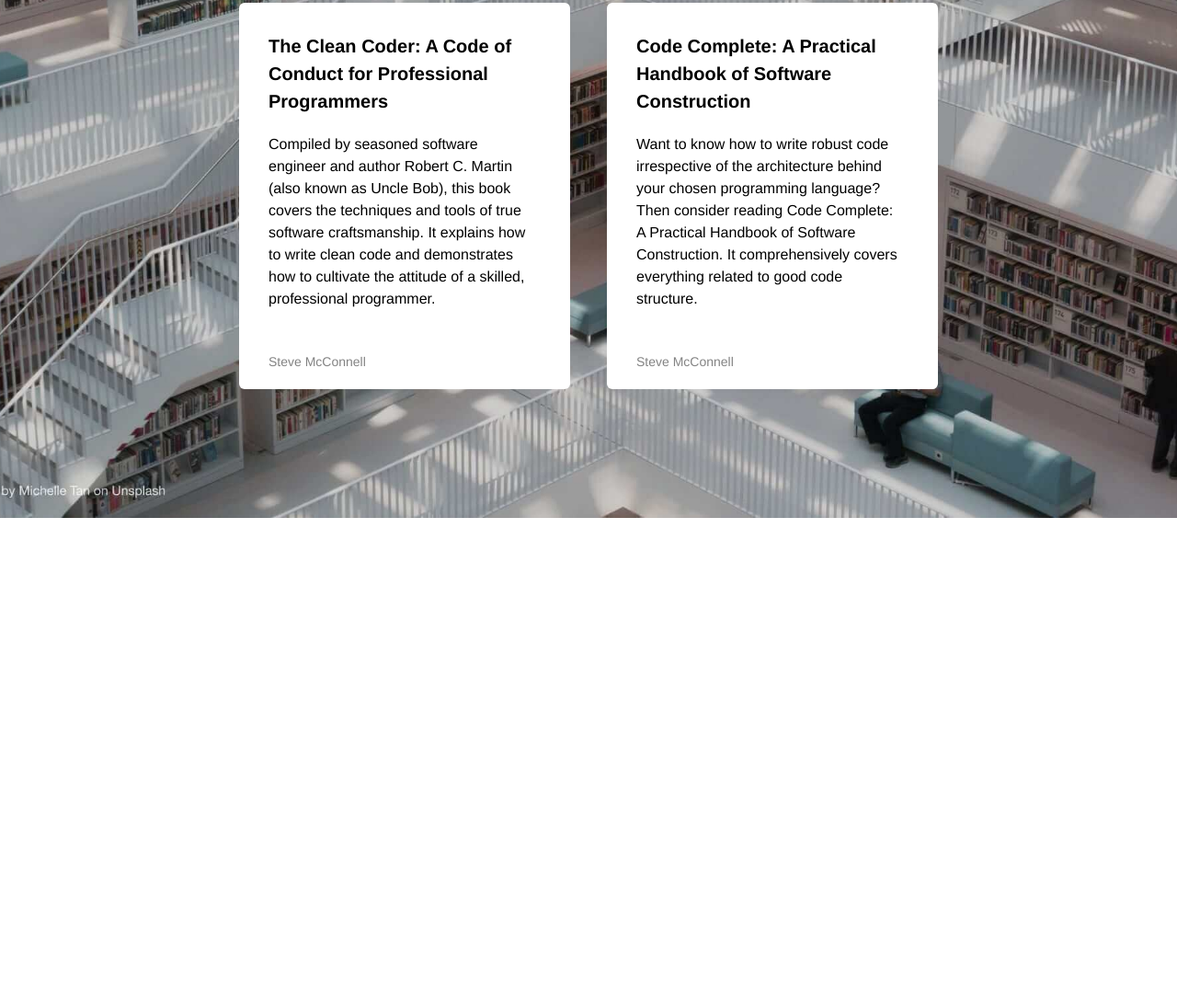
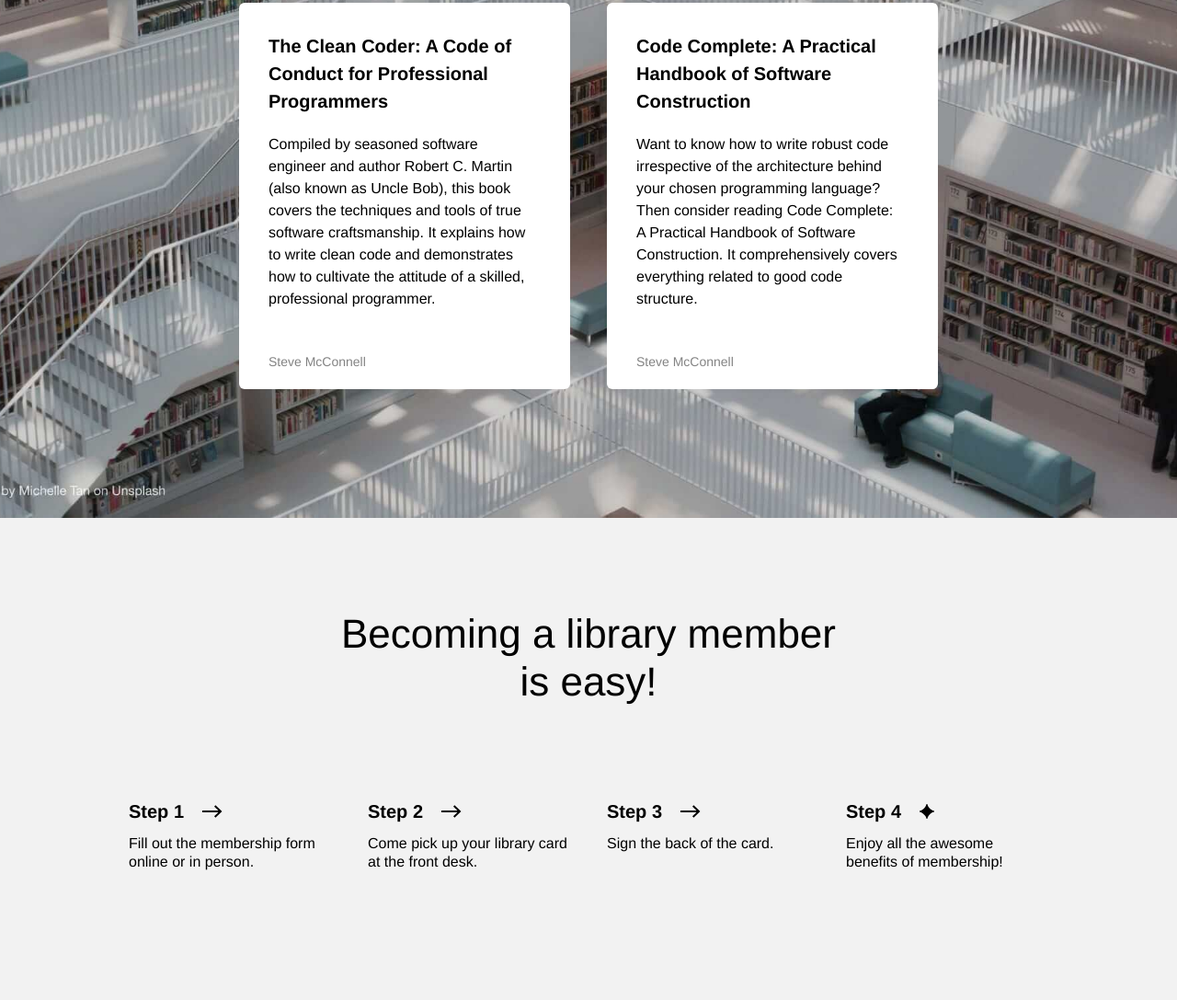
Before and after one commit to n817/triple-peaks-library, a plain HTML site: page index.html in a window 1280 px wide. Shown: the part 2355-3442 px from the top of the page at 92% size. Before the commit the page ends 2918 px from the top, so only its background shows below. Drawn offline with Linux system fonts and the light colour scheme.

Commit message:
complete membership section

```diff
--- a/index.html
+++ b/index.html
@@ -210,6 +210,62 @@
           </ul>
         </section>
 
+        <section class="membership" id="membership">
+          <h2 class="membership__title">Becoming a library member is easy!</h2>
+          <ul class="membership__steps">
+            <li class="step">
+              <h3 class="step__title">
+                Step 1
+                <img
+                  src="./images/icon_step_forward.svg"
+                  alt="icon forward"
+                  class="step__icon"
+                />
+              </h3>
+              <p class="step__description">
+                Fill out the membership form online or in person.
+              </p>
+            </li>
+            <li class="step">
+              <h3 class="step__title">
+                Step 2
+                <img
+                  src="./images/icon_step_forward.svg"
+                  alt="icon forward"
+                  class="step__icon"
+                />
+              </h3>
+              <p class="step__description">
+                Come pick up your library card at the front desk.
+              </p>
+            </li>
+            <li class="step">
+              <h3 class="step__title">
+                Step 3
+                <img
+                  src="./images/icon_step_forward.svg"
+                  alt="icon forward"
+                  class="step__icon"
+                />
+              </h3>
+              <p class="step__description">Sign the back of the card.</p>
+            </li>
+            <li class="step">
+              <h3 class="step__title">
+                Step 4
+                <img
+                  src="./images/icon_step_finish.svg"
+                  alt="icon finish"
+                  class="step__icon"
+                />
+              </h3>
+              <p class="step__description">
+                Enjoy all the awesome benefits of membership!
+              </p>
+            </li>
+          </ul>
+        </section>
+
       </main>
 
       <footer class="footer"></footer>
--- a/styles/style.css
+++ b/styles/style.css
@@ -307,3 +307,49 @@
   color: #838383;
   margin: auto 0 0;
 }
+
+/* MEMBERSHIP SECTION */
+
+.membership {
+  padding: 100px 0 140px;
+  background-color: #f2f2f2;
+}
+
+.membership__title {
+  max-width: 574px;
+  margin: 0 auto;
+  text-align: center;
+  font-size: 44px;
+  font-weight: 500;
+  line-height: 52px;
+}
+
+.membership__steps {
+  display: flex;
+  justify-content: center;
+  gap: 40px;
+  list-style-type: none;
+  padding: 0;
+  margin: 100px 0 0;
+}
+
+.step {
+  flex-basis: 220px;
+}
+
+.step__title {
+  margin: 0;
+  font-size: 20px;
+  line-height: 30px;
+  font-weight: 700;
+  display: flex;
+  align-items: center;
+}
+
+.step__icon {
+  margin-left: 20px;
+}
+
+.step__description {
+  margin: 10px 0 0;
+}
```
